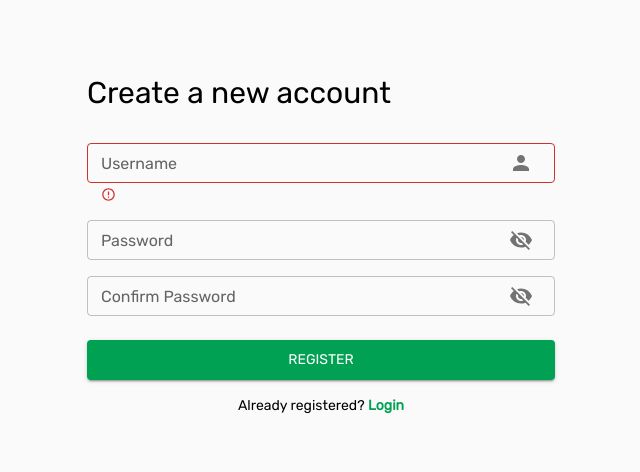
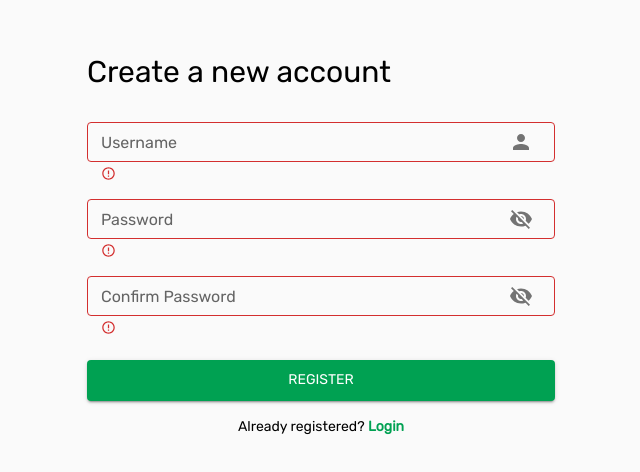
Before and after one commit to oguiaugusto/character-creation, a React (Create React App) app: page /register in a window 1280 px wide. Shown: the part 122-594 px from the top of the page, without its empty margins (319-959 px from the left). Built offline with nearby package versions, Linux system fonts and the light colour scheme; no server answers.

Commit message:
feat: InputPassword shows error message if field is invalid

```diff
--- a/src/components/InputPassword.tsx
+++ b/src/components/InputPassword.tsx
@@ -8,11 +8,15 @@ import {
   IconButton,
   InputLabel,
 } from '@mui/material';
-import { ChangeHandler } from '../interfaces/types';
+import { BlurHandler, ChangeHandler } from '../interfaces/types';
+import FormErrorHelperText from './FormErrorHelperText';
 
 type Props = {
   handleChange: ChangeHandler;
   handleShow: () => void;
+  handleBlur: BlurHandler;
+  isValid: boolean;
+  helperText: string;
   showPassword: boolean;
   id: string;
   name: string;
@@ -24,11 +28,14 @@ const InputPassword: React.FC<Props> = (props) => {
   const {
     handleChange,
     handleShow,
+    handleBlur,
     showPassword,
     id,
     name,
     placeholder,
     label,
+    isValid,
+    helperText,
   } = props;
 
   return (
@@ -41,6 +48,8 @@ const InputPassword: React.FC<Props> = (props) => {
         label={ label }
         type={ showPassword ? 'text' : 'password' }
         onChange={ handleChange }
+        onBlur={ handleBlur }
+        error={ !isValid }
         endAdornment={ (
           <InputAdornment position="end">
             <IconButton onClick={ handleShow }>
@@ -51,6 +60,9 @@ const InputPassword: React.FC<Props> = (props) => {
           </InputAdornment>
         ) }
       />
+      {
+        !isValid && <FormErrorHelperText helperText={ helperText } />
+      }
     </FormControl>
   );
 };
```
